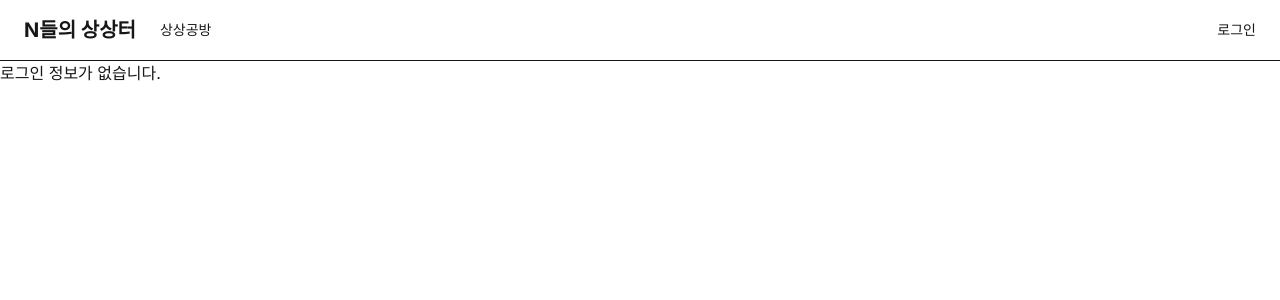
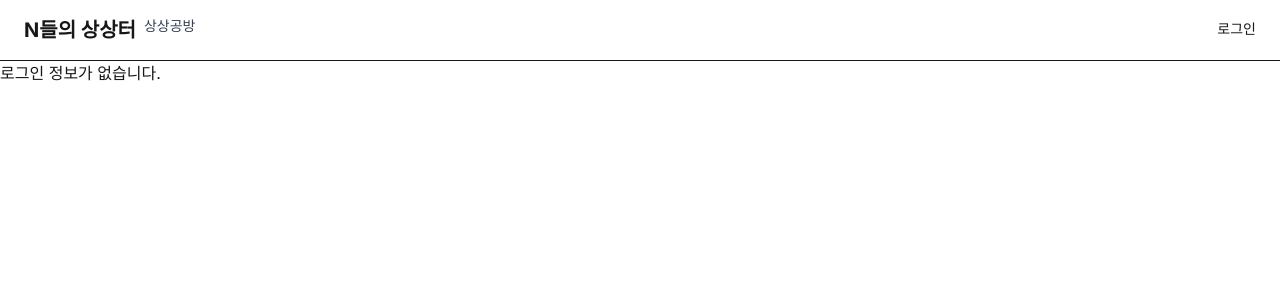
Before and after one commit to Oseojin/ns-site-of-imagination, a Next.js app: page /profile in a window 1280 px wide. Shown: the top 300 px of the page. Built offline with nearby package versions, Linux system fonts and the light colour scheme; no server answers.

Commit message:
set maker layout

```diff
--- a/app/layout.tsx
+++ b/app/layout.tsx
@@ -1,4 +1,3 @@
-// app/layout.tsx
 import AuthButtons from "@/components/AuthButtons";
 import SessionProvider from "@/components/SessionProvider";
 import { Inter } from "next/font/google";
@@ -21,18 +20,22 @@ export default function RootLayout({
     <html lang="ko">
       <body className={inter.className}>
         <SessionProvider>
-          <nav className="w-full px-6 py-4 flex justify-between items-center border-b">
-            <div className="flex items-center gap-6">
+          <nav className="w-full px-6 py-4 border-b">
+            <div className="flex flex-row items-start gap-2">
               <Link href="/" className="text-xl font-bold">
                 N들의 상상터
               </Link>
-
-              <Link href="/make" className="text-sm hover:underline">
+              <Link
+                href="/make"
+                className="text-sm text-gray-700 hover:underline"
+              >
                 상상공방
               </Link>
             </div>
 
-            <AuthButtons />
+            <div className="absolute top-4 right-6">
+              <AuthButtons />
+            </div>
           </nav>
 
           {children}
--- a/app/make/page.tsx
+++ b/app/make/page.tsx
@@ -1,4 +1,3 @@
-// app/make/page.tsx
 "use client";
 
 import ClientGuard from "@/components/ClientGuard";
@@ -6,7 +5,6 @@ import Image from "next/image";
 import { useRouter } from "next/navigation";
 import { useState } from "react";
 
-// 💡 추후 서버에서 불러올 테스트 mock
 const mockTests = [
   {
     id: "test-1",
@@ -32,10 +30,20 @@ export default function TestManagePage() {
 
   return (
     <ClientGuard>
-      <div className="max-w-3xl mx-auto mt-20 p-6">
+      {/* ✅ 전체 wrapper 기준점 설정 */}
+      <div className="w-full p-6 relative">
+        {/* ✅ 페이지 우측 상단 고정 버튼 */}
+        <button
+          className="absolute top-6 right-6 text-white bg-black py-2 px-4 rounded hover:bg-gray-800 text-sm z-10"
+          onClick={() => router.push("/make/title")}
+        >
+          + 새 테스트 만들기
+        </button>
+
+        <div className="max-w-screen-lg">
           <h1 className="text-2xl font-bold mb-6">🛠️ 나의 상상공방</h1>
 
-        <div className="grid grid-cols-1 md:grid-cols-2 gap-4">
+          <div className="grid grid-cols-1 sm:grid-cols-2 gap-6">
             {tests.map((test) => (
               <div key={test.id} className="border p-4 rounded shadow-sm">
                 <Image
@@ -63,14 +71,6 @@ export default function TestManagePage() {
               </div>
             ))}
           </div>
-
-        <div className="mt-8 text-center">
-          <button
-            className="text-white bg-black py-2 px-4 rounded hover:bg-gray-800"
-            onClick={() => router.push("/make/title")}
-          >
-            + 새 테스트 만들기
-          </button>
         </div>
       </div>
     </ClientGuard>
--- a/components/ClientGuard.tsx
+++ b/components/ClientGuard.tsx
@@ -1,9 +1,8 @@
-// components/ClientGuard.tsx
 "use client";
 
 import { useSession } from "next-auth/react";
 import { useRouter } from "next/navigation";
-import { useEffect, useState } from "react";
+import { useEffect } from "react";
 
 export default function ClientGuard({
   children,
@@ -12,22 +11,16 @@ export default function ClientGuard({
 }) {
   const { status } = useSession();
   const router = useRouter();
-  const [isReady, setIsReady] = useState(false);
 
   useEffect(() => {
-    if (status === "loading") return;
-
     if (status === "unauthenticated") {
       alert("로그인이 필요합니다.");
-      router.replace("/");
-    } else {
-      setIsReady(true);
+      router.replace("/login");
     }
   }, [status, router]);
 
-  if (!isReady) {
-    return <p className="text-center mt-10">접근 권한 확인 중...</p>;
-  }
+  if (status === "loading") return null;
+  if (status === "authenticated") return <>{children}</>;
 
-  return <>{children}</>;
+  return null;
 }
```
Lines whose indentation alone changed are shown as unchanged.
